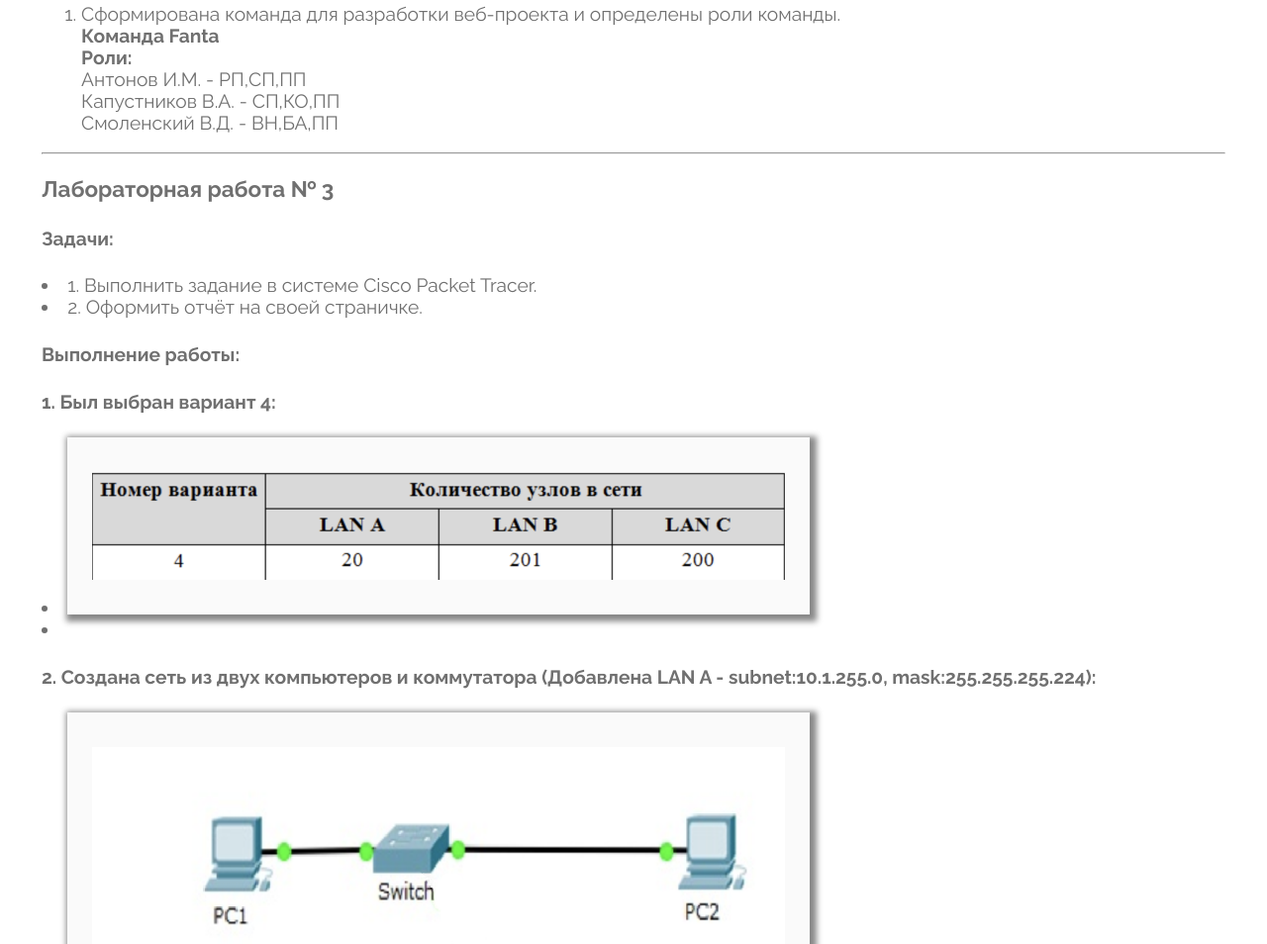
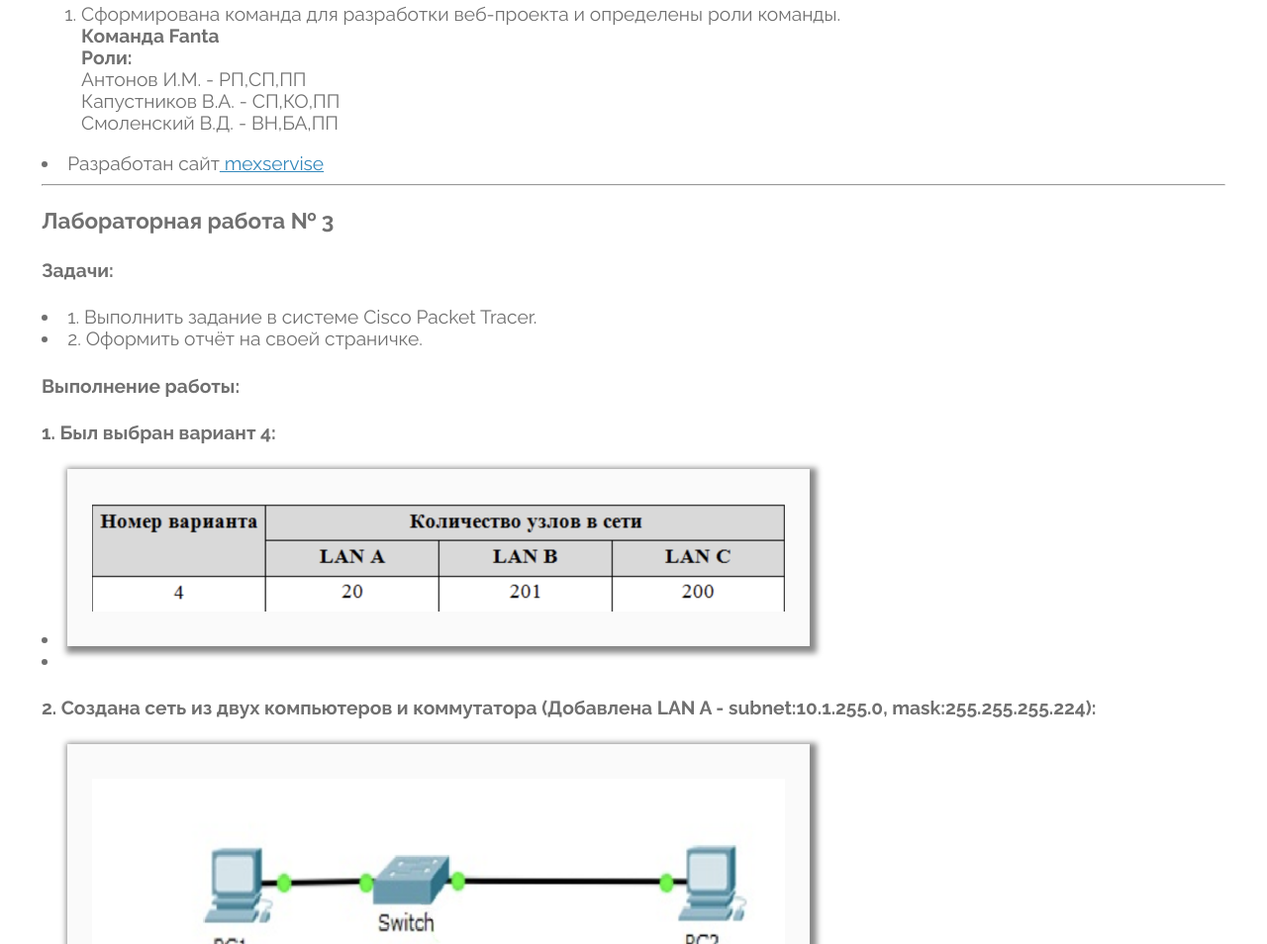
Before and after one commit to SevaSite/kapustnikovidm.github.io, a plain HTML site: page index.html in a window 1280 px wide. Shown: the part 1392-2346 px from the top of the page at 99% size. Drawn offline with Linux system fonts and the light colour scheme.

Commit message:
Update index.html

```diff
--- a/index.html
+++ b/index.html
@@ -58,6 +58,7 @@
 						</oi>
 
 				</ol>
+		    	<li>Разработан сайт<a target="_blank" href="https://mexservise.github.io"> mexservise</a></li>
 			</div>
 
         </div>
```
